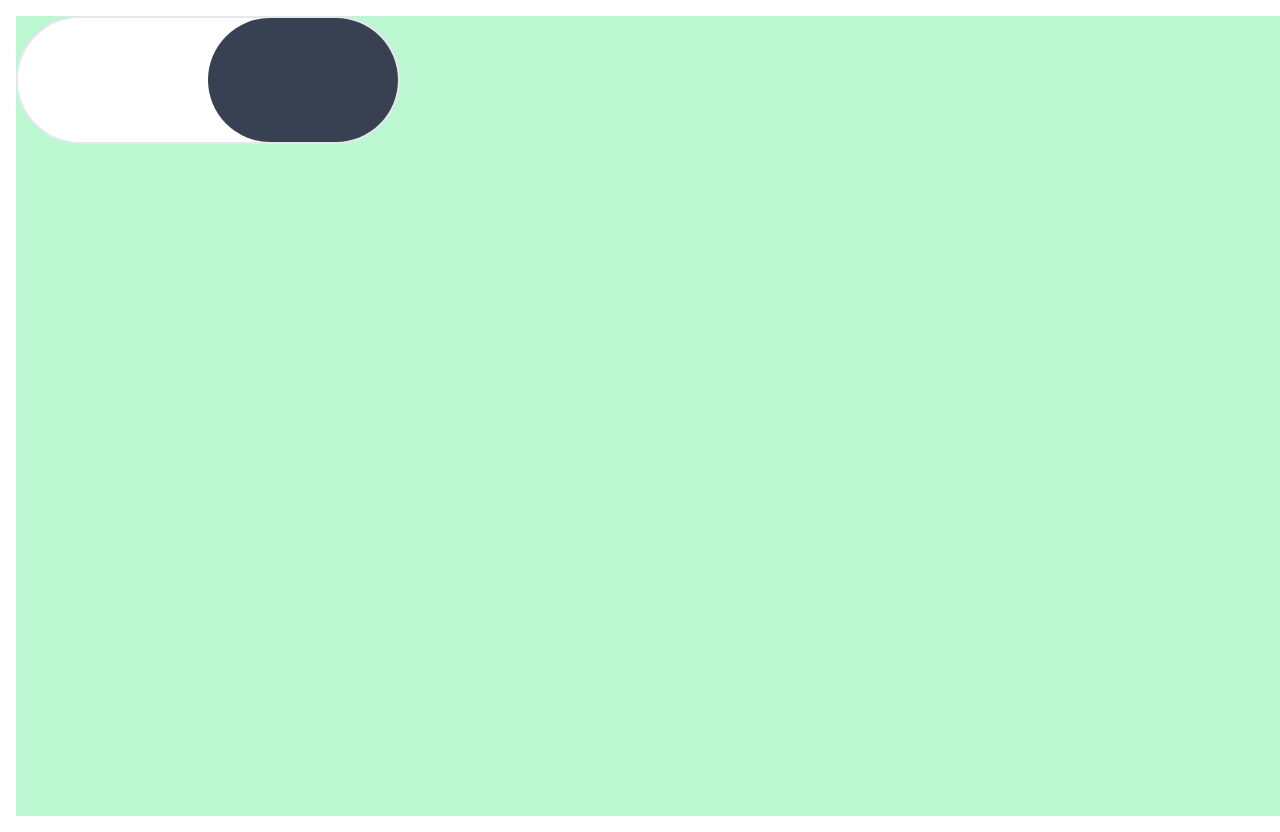
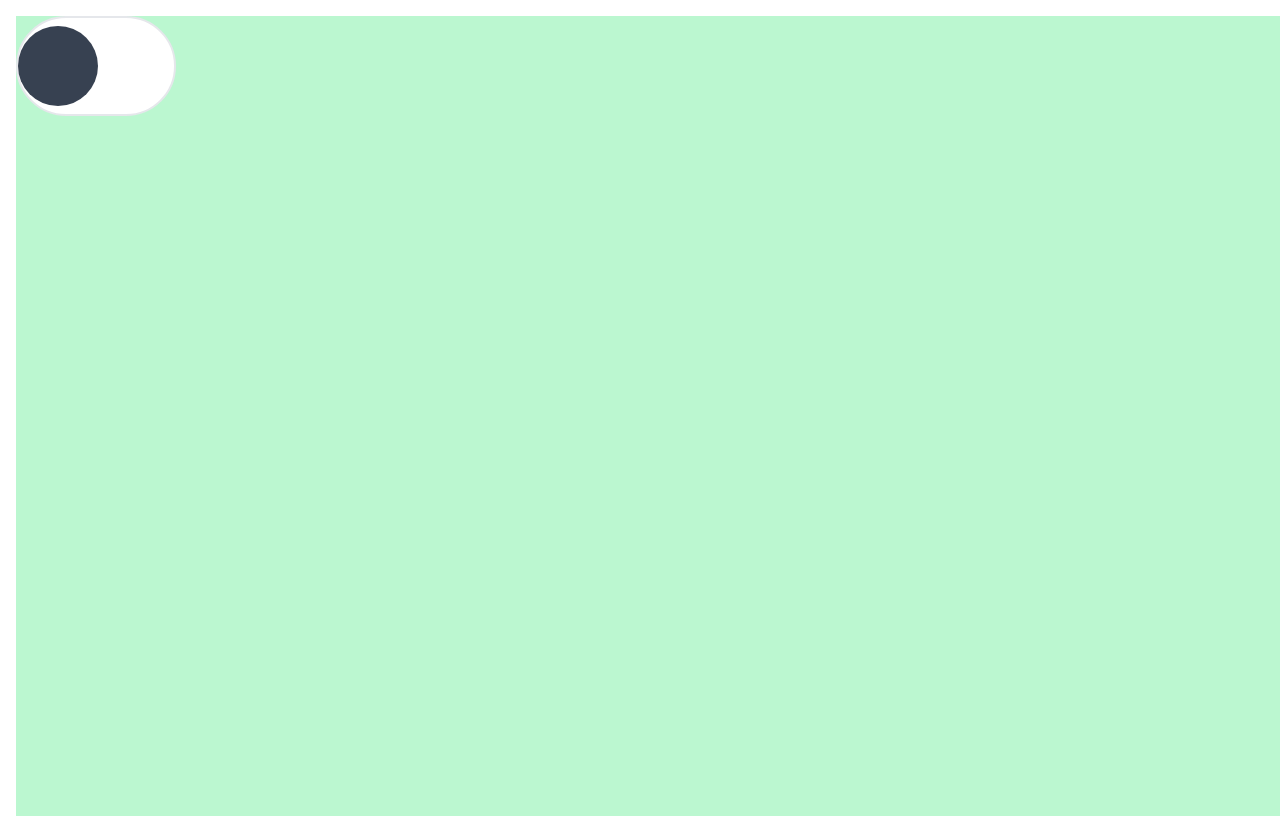
Before and after one commit to Nishan9t/react-components, a React (Create React App) app: page / in a window 1280 px wide. Built offline with nearby package versions, Linux system fonts and the light colour scheme.

Commit message:
css is changed and toggle is working

```diff
--- a/src/components/Toggle.jsx
+++ b/src/components/Toggle.jsx
@@ -1,11 +1,15 @@
 import React from 'react'
+import { useState } from 'react'
 
 export default function Toggle() {
+
+    const [click,setClick]=useState(false);
+
   return (
     <div className='p-4'>
         <div className=' w-screen h-screen bg-green-200 items-center '>
-            <button className='border border-2 bg-white rounded-full p-1 w-96 h-32 relative'>
-                <div className='absolute rounded-full bg-gray-700 w-1/2 h-full top-0 right-0 '>
+            <button onClick={()=>setClick(!click)} className={`flex text-center items-center border border-2 bg-white rounded-full  w-[160px] h-[100px] ${click?'justify-end':'justify-start'}   duration-300`}>
+                <div className={` rounded-full bg-gray-700 w-[80px] h-[80px]  `} >
 
                 </div>
             </button>
```
